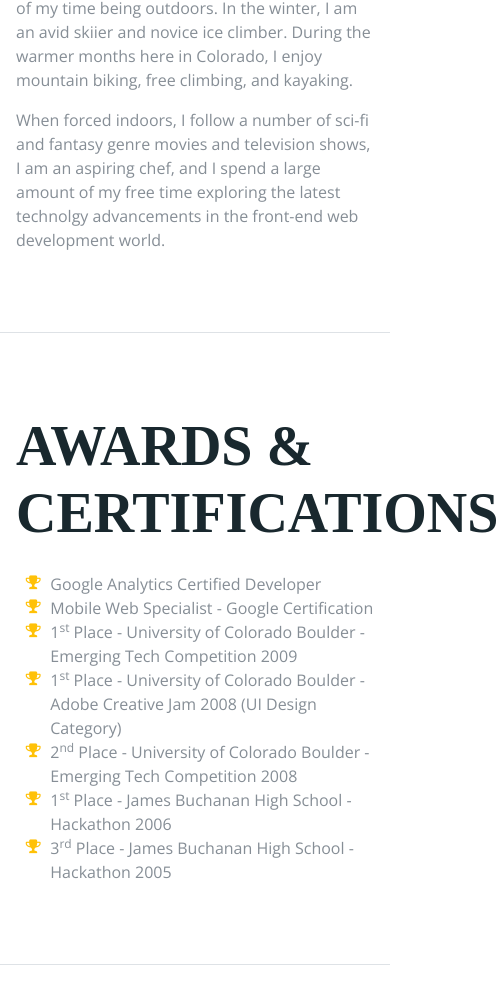
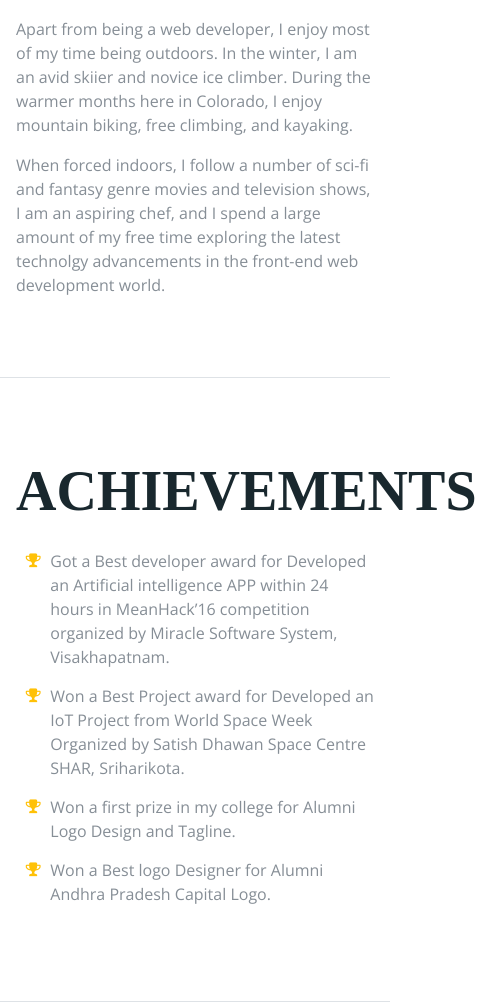
Before and after one commit to prabhuteja143/PrabhuTeja-Resume, a plain HTML site: page index.html in a window 390 px wide. Shown: the part 4685-5687 px from the top of the page, 498 px wide, since content can reach past the window. Before the commit the page ends 5650 px from the top, so only its background shows below. Drawn offline with nearby package versions, Linux system fonts and the light colour scheme; a web font is replaced by a local one.

Commit message:
Update index.html

```diff
--- a/index.html
+++ b/index.html
@@ -170,6 +170,9 @@ padding-right:10px;
     position: relative;
     text-align: left;
 }
+.fa-ul li{
+margin-bottom:15px;
+}
 @media only screen and (max-width: 960px) {
     .list-icons{
 	text-align:center;
@@ -244,14 +247,14 @@ margin-right:0px;
             <a class="nav-link js-scroll-trigger" href="#interests">Interests</a>
           </li>
           <li class="nav-item">
-            <a class="nav-link js-scroll-trigger" href="#awards">Awards</a>
+            <a class="nav-link js-scroll-trigger" href="#awards">Achievements</a>
           </li>
 		  <li class="nav-item">
             <a href="img/PrabhuTeja-Resume.pdf" target="_blank" class="nav-link js-scroll-trigger btn-download-resume" download><i class="fa fa-download fa-lg"></i>&nbsp; &nbsp;Download Resume</a>
           </li>
 		  <li class=" nav-item visitor-count">
 		  <span class="visitor-count-text">Visitors Count:</span>
-            <img src='http://www.hit-counts.com/counter.php?t=MTQyNjgzMg==' border='0' alt='Visitor Counter'>
+            <img src="http://hitwebcounter.com/counter/counter.php?page=6928859&style=0006&nbdigits=5&type=page&initCount=0"title="Visitors Counter" Alt="Visitors Counter"   border="0" >
           </li>
         </ul>
 
@@ -493,35 +496,24 @@ margin-right:0px;
 
       <section class="resume-section p-3 p-lg-5 d-flex flex-column" id="awards">
         <div class="my-auto">
-          <h2 class="mb-5">Awards &amp; Certifications</h2>
+          <h2 class="mb-5">Achievements</h2>
           <ul class="fa-ul mb-0">
+              <li>
+              <i class="fa-li fa fa-trophy text-warning"></i>
+              Got a Best developer award for Developed an Artificial intelligence APP within 24 hours in
+				MeanHack’16 competition organized by Miracle Software System, Visakhapatnam. </li>
             <li>
               <i class="fa-li fa fa-trophy text-warning"></i>
-              Google Analytics Certified Developer</li>
+              Won a Best Project award for Developed an IoT Project from World Space Week Organized by
+				Satish Dhawan Space Centre SHAR, Sriharikota.</li>
             <li>
               <i class="fa-li fa fa-trophy text-warning"></i>
-              Mobile Web Specialist - Google Certification</li>
-            <li>
-              <i class="fa-li fa fa-trophy text-warning"></i>
-              1<sup>st</sup>
-              Place - University of Colorado Boulder - Emerging Tech Competition 2009</li>
-            <li>
-              <i class="fa-li fa fa-trophy text-warning"></i>
-              1<sup>st</sup>
-              Place - University of Colorado Boulder - Adobe Creative Jam 2008 (UI Design Category)</li>
-            <li>
-              <i class="fa-li fa fa-trophy text-warning"></i>
-              2<sup>nd</sup>
-              Place - University of Colorado Boulder - Emerging Tech Competition 2008</li>
+              Won a first prize in my college for Alumni Logo Design and Tagline.</li>
             <li>
             <li>
               <i class="fa-li fa fa-trophy text-warning"></i>
-              1<sup>st</sup>
-              Place - James Buchanan High School - Hackathon 2006</li>
-            <li>
-              <i class="fa-li fa fa-trophy text-warning"></i>
-              3<sup>rd</sup>
-              Place - James Buchanan High School - Hackathon 2005</li>
+              Won a Best logo Designer for Alumni Andhra Pradesh Capital Logo.</li>
+
           </ul>
         </div>
       </section>
```
